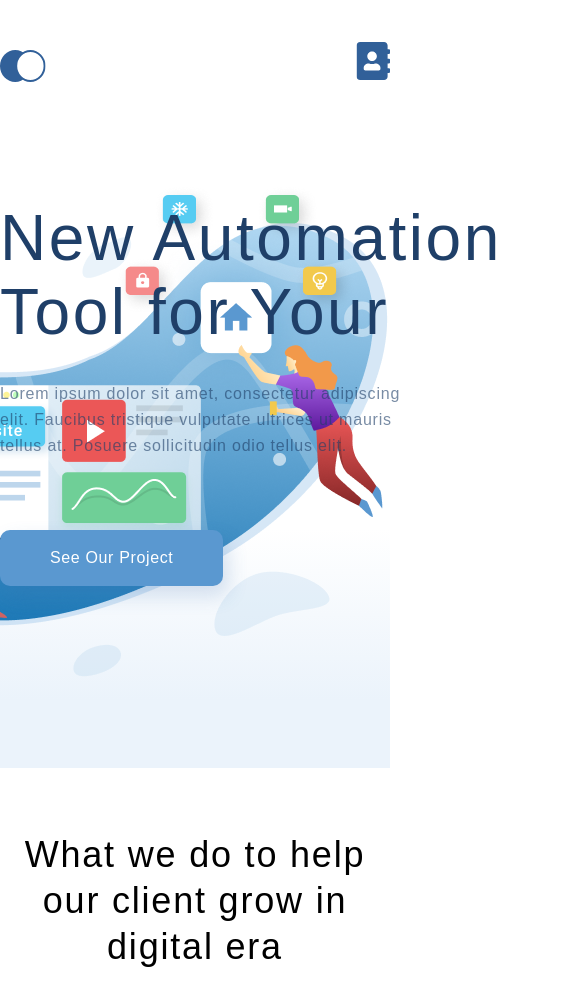
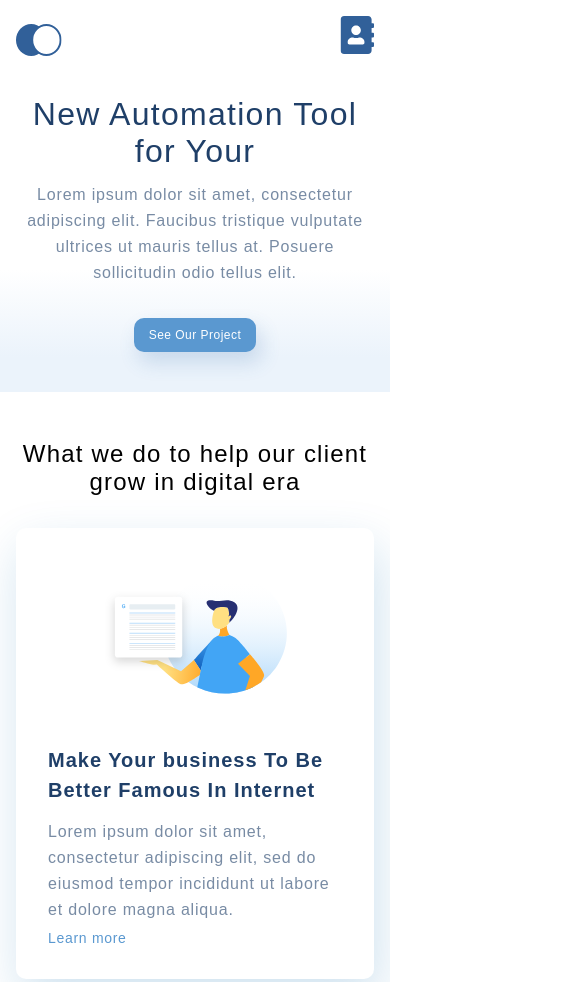
Before and after one commit to ask-sup/GB, a plain HTML site: page GB_HomeWork_7/index.html in a window 390 px wide. Shown: the top 982 px of the page, 585 px wide, since content can reach past the window. Drawn offline with Linux system fonts and the light colour scheme.

Commit message:
homework 7 done

```diff
--- a/GB_HomeWork_7/index.html
+++ b/GB_HomeWork_7/index.html
@@ -54,7 +54,7 @@
 
     <div class="finished_project container">
         <h3 class="heading">Our Finished Project</h3>
-        <p class="text text_project">СLorem ipsum dolor sit amet, consectetur adipisicing elit, sed do eiusmod tempor incididunt ut labore et dolore magna aliqua. Ut enim ad minim veniam.</p>
+        <p class="text text_project">Lorem ipsum dolor sit amet, consectetur adipisicing elit, sed do eiusmod tempor incididunt ut labore et dolore magna aliqua. Ut enim ad minim veniam.</p>
         <div class="project_item">
             <img class="project_item_img" src="img/project-item-1.png" alt="photo 1">
             <p class="project_item_text_big">Smart Home Installation</p>
--- a/GB_HomeWork_7/style.css
+++ b/GB_HomeWork_7/style.css
@@ -89,6 +89,7 @@ h1, h2, h3, h4 {
     background-image: url(img/top_background.png);
     background-repeat: no-repeat;
     background-position: right center;
+    background-size: 50%;
 }
 
 .top_button {
@@ -280,6 +281,124 @@ h1, h2, h3, h4 {
     margin-top: 64px;
 }
 
+@media (max-width: 1024px) {
+    .container {
+        padding-left: 32px;
+        padding-right: 32px;
+    }
+    .top_info {
+        background-position: right 280px;
+    }
+
+    .card-box {
+        flex-direction: column;
+        align-items: center;
+    }
+    .card {
+        margin-bottom: 32px;
+        padding-bottom: 26px;
+    }
+
+
+}
+
+@media (max-width: 768px) {
+
+}
+
+@media (max-width: 668px) {
+    .container {
+        padding-left: 16px;
+        padding-right: 16px;
+    }
+
+    .header {
+        padding-top: 16px;
+    }
+
+    .heading {
+        font-size: 24px;
+        line-height: 28px;
+    }
+
+    .top {
+        height: fit-content;
+        min-height: 376px;
+        padding-bottom: 40px;
+        box-sizing: border-box;
+    }
+
+    .top_info {
+        padding-top: 28px;
+        background: none;
+        display: flex;
+        flex-direction: column;
+        align-items: center;
+    }
+    .top_heading {
+        width: 100%;
+        font-weight: 300;
+        font-size: 32px;
+        line-height: 37px;
+        text-align: center;
+        margin-bottom: 12px;
+    }
+
+    .top_text {
+        width: 100%;
+        text-align: center;
+
+    }
+
+    .top_button {
+        margin-top: 32px;
+        font-size: 12px;
+        padding: 4px 15px;
+    }
+
+    .what-we-do {
+        padding-top: 48px;
+    }
+
+    .card-box {
+        padding-top: 32px;
+    }
+
+    .card {
+        width: 100%;
+    }
+
+    .text_project {
+        width: 100%;
+    }
+
+    .project_item_text_big {
+        font-size: 16px;
+        line-height: 19px;
+        text-align: right;
+        top: 16px;
+        right: 16px;
+    }
+
+    .project_item_text {
+        font-size: 16px;
+        line-height: 19px;
+        top: 26px;
+        left: 16px;
+    }
+
+    .project_item_child {
+        flex-direction: column;
+        margin-top: 16px;
+
+    }
+
+    .project_item_child>:first-child {
+        margin-right: 0;
+        margin-bottom: 16px;
+    }
+}
+
 /*пока хз как правильно выровнить лист согласно адаптивному макету. потом повкуриваю*/
 
 
```
Also changed, not shown: 1 other file.
